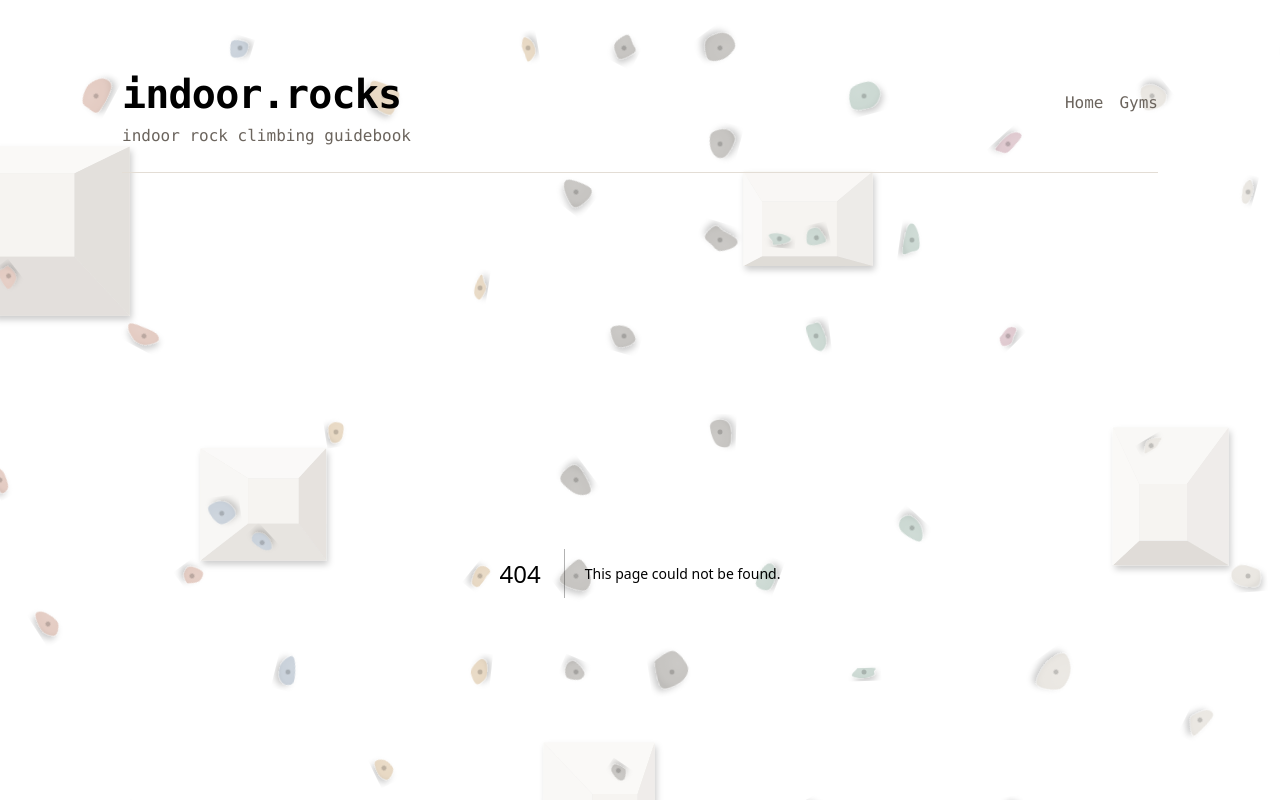
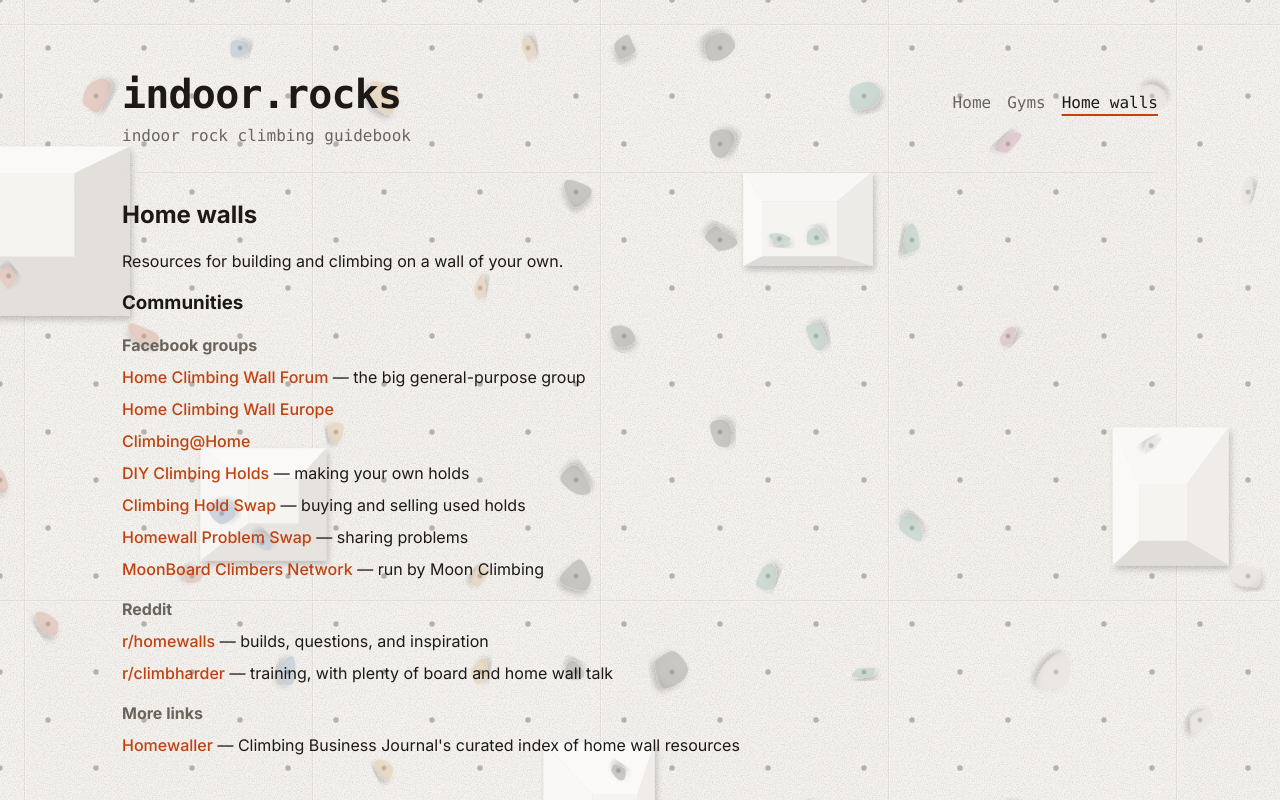
Before and after one commit to zachlysobey/indoor.rocks, a Next.js app: page /home-walls in a window 1280 px wide. Before the commit this address had no page. Shown: the top 800 px of the page. Built offline with nearby package versions, Linux system fonts and the light colour scheme.

Commit message:
Add /home-walls page, starting with communities (#58)

```diff
--- a/src/app/HeaderNav.tsx
+++ b/src/app/HeaderNav.tsx
@@ -7,6 +7,7 @@ import styles from "./HeaderNav.module.css";
 const links = [
   { href: "/", label: "Home" },
   { href: "/climbing-gyms", label: "Gyms" },
+  { href: "/home-walls", label: "Home walls" },
 ];
 
 /* Muted links, with the current section in full text color and an accent underline. */
--- /dev/null
+++ b/src/app/home-walls/page.module.css
@@ -0,0 +1,30 @@
+.main {
+  display: flex;
+  flex-direction: column;
+  gap: 1rem;
+  margin-top: 1.5rem;
+}
+
+.main h4 {
+  margin-top: 1rem;
+  color: var(--muted);
+}
+
+.main ul {
+  display: flex;
+  flex-direction: column;
+  gap: 0.5rem;
+  margin-top: 0.5rem;
+  list-style: none;
+}
+
+.main a {
+  color: var(--accent);
+  font-weight: 500;
+}
+
+@media (hover: hover) {
+  .main a:hover {
+    text-decoration: underline;
+  }
+}
--- /dev/null
+++ b/src/app/home-walls/page.tsx
@@ -0,0 +1,69 @@
+import type { Metadata } from "next";
+import styles from "./page.module.css";
+
+export const metadata: Metadata = {
+  title: "Home Walls · indoor.rocks",
+};
+
+export default function HomeWallsPage() {
+  return (
+    <main className={styles.main}>
+      <h2>Home walls</h2>
+      <p>Resources for building and climbing on a wall of your own.</p>
+
+      <section>
+        <h3>Communities</h3>
+
+        <h4>Facebook groups</h4>
+        <ul>
+          <li>
+            <a href="https://www.facebook.com/groups/homeclimbingwallforum">Home Climbing Wall Forum</a>{" "}
+            — the big general-purpose group
+          </li>
+          <li>
+            <a href="https://www.facebook.com/groups/637957999711041/">Home Climbing Wall Europe</a>
+          </li>
+          <li>
+            <a href="https://www.facebook.com/groups/879533755808202/">Climbing@Home</a>
+          </li>
+          <li>
+            <a href="https://www.facebook.com/groups/306173267024741/">DIY Climbing Holds</a> — making
+            your own holds
+          </li>
+          <li>
+            <a href="https://www.facebook.com/groups/855959958217729/">Climbing Hold Swap</a> — buying
+            and selling used holds
+          </li>
+          <li>
+            <a href="https://www.facebook.com/groups/300675494280399/">Homewall Problem Swap</a> —
+            sharing problems
+          </li>
+          <li>
+            <a href="https://www.facebook.com/groups/moonboard/">MoonBoard Climbers Network</a> — run
+            by Moon Climbing
+          </li>
+        </ul>
+
+        <h4>Reddit</h4>
+        <ul>
+          <li>
+            <a href="https://www.reddit.com/r/homewalls/">r/homewalls</a> — builds, questions, and
+            inspiration
+          </li>
+          <li>
+            <a href="https://www.reddit.com/r/climbharder/">r/climbharder</a> — training, with plenty
+            of board and home wall talk
+          </li>
+        </ul>
+
+        <h4>More links</h4>
+        <ul>
+          <li>
+            <a href="https://climbingbusinessjournal.com/homewaller/">Homewaller</a> — Climbing
+            Business Journal&apos;s curated index of home wall resources
+          </li>
+        </ul>
+      </section>
+    </main>
+  );
+}
--- a/src/app/page.tsx
+++ b/src/app/page.tsx
@@ -8,6 +8,9 @@ export default function Home() {
         <li>
           <Link href="/climbing-gyms">Climbing gyms</Link> — every gym, by state and on a map
         </li>
+        <li>
+          <Link href="/home-walls">Home walls</Link> — communities and resources for building your own
+        </li>
       </ul>
     </main>
   );
```
Also changed, not shown: 1 other file (tests, documents, lock files or other folders).
